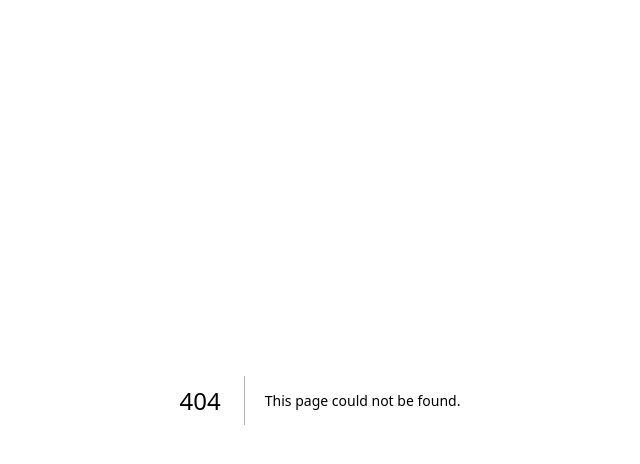
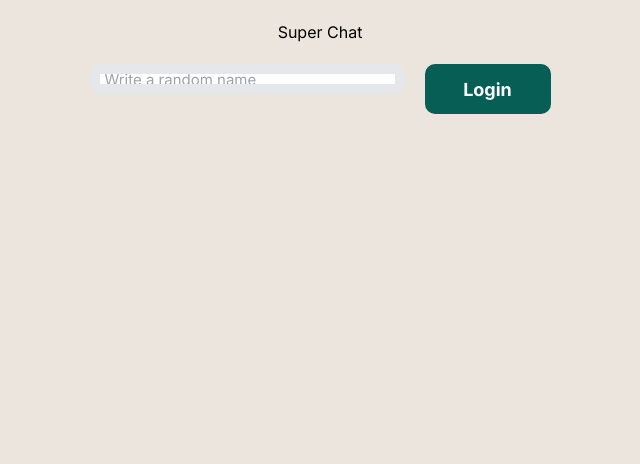
Before and after one commit to JitHoon/laugh-lab, a Next.js app in the folder client/: page /chat in a window 1280 px wide. Before the commit this address had no page. Shown: the top 464 px of the page, without its empty margins (320-960 px from the left). Built offline with nearby package versions, Linux system fonts and the light colour scheme; no server answers.

Commit message:
feat: client 채팅 기능 구현 (db 연동 전)

```diff
--- /dev/null
+++ b/client/app/(chat)/_components/ChatBox.tsx
@@ -0,0 +1,55 @@
+import React from "react";
+
+interface Props {
+  user: string;
+  message: string;
+}
+
+export const ChatBoxReciever = ({ user, message }: Props) => {
+  return (
+    <div
+      style={{
+        display: "flex",
+        justifyContent: "flex-start",
+        flexDirection: "row",
+      }}
+    >
+      <p
+        style={{
+          padding: 10,
+          backgroundColor: "#dcf8c6",
+          borderRadius: 10,
+          maxWidth: "60%",
+        }}
+      >
+        <strong style={{ fontSize: 13 }}>{user}</strong> <br></br>
+        {message}
+      </p>
+    </div>
+  );
+};
+
+export const ChatBoxSender = ({ user, message }: Props) => {
+  return (
+    <div
+      style={{
+        display: "flex",
+        paddingRight: 10,
+        justifyContent: "flex-end",
+        flexDirection: "row",
+      }}
+    >
+      <p
+        style={{
+          padding: 10,
+          backgroundColor: "#fff",
+          borderRadius: 10,
+          maxWidth: "60%",
+        }}
+      >
+        <strong style={{ fontSize: 13 }}>{user}</strong> <br></br>
+        {message}
+      </p>
+    </div>
+  );
+};
--- /dev/null
+++ b/client/app/(chat)/_components/ChatContainer.tsx
@@ -0,0 +1,71 @@
+"use client";
+
+import React, { useEffect, useState } from "react";
+import socketIOClient from "socket.io-client";
+
+import InputText from "./InputText";
+import UserLogin from "./UserLogin";
+import ChatList from "./ChatList";
+
+const ChatContainer = () => {
+  // ERROR: Module not found: Can't resolve 'bufferutil' in '/Users/jithoon/Documents/laugh-lab/client/node_modules/ws/lib'
+  let socketio = socketIOClient("http://localhost:5001");
+
+  const [chats, setChats] = useState<any>([]);
+  const [user, setUser] = useState<any>("");
+  const [avatar, setAvatar] = useState<any>("");
+
+  useEffect(() => {
+    setUser(sessionStorage.getItem("user"));
+    setAvatar(sessionStorage.getItem("avatar"));
+  }, [user, avatar]);
+
+  useEffect(() => {
+    socketio.on("chat", (senderChats) => {
+      setChats(senderChats);
+    });
+
+    return () => {
+      socketio.off("chat");
+    };
+  }, []);
+
+  function sendChatToSocket(chat: any) {
+    socketio.emit("chat", chat);
+  }
+
+  function addMessage(chat: any) {
+    const newChat = { ...chat, user: sessionStorage.getItem("user"), avatar };
+    //addToFirrebase(chat);
+    setChats([...chats, newChat]);
+    sendChatToSocket([...chats, newChat]);
+  }
+
+  function logout() {
+    sessionStorage.removeItem("user");
+    sessionStorage.removeItem("avatar");
+    setUser("");
+  }
+
+  return (
+    <>
+      {user ? (
+        <>
+          <h4>Username: {user}</h4>
+          <p
+            onClick={() => logout()}
+            style={{ color: "blue", cursor: "pointer" }}
+          >
+            Log Out
+          </p>
+          <ChatList chats={chats} user={user} />
+          <InputText addMessage={addMessage} />
+        </>
+      ) : (
+        <UserLogin user={user} setUser={setUser} />
+      )}
+    </>
+  );
+};
+
+export default ChatContainer;
--- /dev/null
+++ b/client/app/(chat)/_components/ChatList.tsx
@@ -0,0 +1,33 @@
+import React from "react";
+import { ChatBoxReciever, ChatBoxSender } from "./ChatBox";
+
+interface Props {
+  chats: any;
+  user: any;
+}
+
+const ChatList = ({ chats, user }: Props) => {
+  return (
+    <div>
+      {chats.map((chat: any, index: number) => {
+        if (chat.user === user)
+          return (
+            <ChatBoxSender
+              key={index}
+              message={chat.message}
+              user={chat.user}
+            />
+          );
+        return (
+          <ChatBoxReciever
+            key={index}
+            message={chat.message}
+            user={chat.user}
+          />
+        );
+      })}
+    </div>
+  );
+};
+
+export default ChatList;
--- /dev/null
+++ b/client/app/(chat)/_components/InputText.tsx
@@ -0,0 +1,61 @@
+"use client";
+
+import React, { useState } from "react";
+
+const styles = {
+  button: {
+    width: "10%",
+    height: 50,
+    fontWeight: "bold",
+    borderRadius: 10,
+    fontSize: 18,
+    backgroundColor: "#34b7f1",
+    borderWidth: 0,
+    color: "#fff",
+  },
+  textarea: {
+    width: "60%",
+    height: 50,
+    borderRadius: 10,
+    borderWidth: 0,
+    padding: 10,
+    fontSize: 18,
+  },
+  textContainer: {
+    display: "flex",
+    justifyContent: "space-evenly",
+    alignItems: "center",
+  },
+};
+
+interface Props {
+  addMessage: (chat: any) => void;
+}
+
+const InputText = ({ addMessage }: Props) => {
+  const [message, setMessage] = useState("");
+
+  function addAMessage() {
+    addMessage({
+      message,
+    });
+    setMessage("");
+  }
+
+  return (
+    <div style={styles.textContainer}>
+      <textarea
+        style={styles.textarea}
+        rows={6}
+        placeholder="Write something..."
+        value={message}
+        onChange={(e) => setMessage(e.target.value)}
+      ></textarea>
+      <button onClick={addAMessage} style={styles.button}>
+        ENTER
+      </button>
+    </div>
+  );
+};
+
+export default InputText;
--- /dev/null
+++ b/client/app/(chat)/_components/UserLogin.tsx
@@ -0,0 +1,60 @@
+import React, { useState } from "react";
+import _ from "lodash";
+
+const button = {
+  width: "10%",
+  height: 50,
+  fontWeight: "bold",
+  borderRadius: 10,
+  fontSize: 18,
+  backgroundColor: "#075e54",
+  borderWidth: 0,
+  color: "#fff",
+  margin: 10,
+};
+
+interface Props {
+  user: any;
+  setUser: React.Dispatch<any>;
+}
+
+const UserLogin = ({ user, setUser }: Props) => {
+  const [input, setInput] = useState<any>("");
+
+  const handleSetUser = () => {
+    setUser(input);
+    sessionStorage.setItem("user", input);
+    sessionStorage.setItem(
+      "avatar",
+      `https://picsum.photos/id/${_.random(1, 1000)}/200/300`
+    );
+  };
+
+  return (
+    <div>
+      <h1 style={{ margin: 10, textAlign: "center" }}>Super Chat </h1>
+
+      <div style={{ display: "flex", justifyContent: "center" }}>
+        <input
+          style={{
+            margin: 10,
+            height: 30,
+            width: "25%",
+            borderRadius: 10,
+            borderWidth: 10,
+            fontSize: 15,
+            paddingInline: 5,
+          }}
+          value={input}
+          onChange={(e) => setInput(e.target.value)}
+          placeholder="Write a random name"
+        ></input>
+        <button onClick={handleSetUser} style={button}>
+          Login
+        </button>
+      </div>
+    </div>
+  );
+};
+
+export default UserLogin;
--- /dev/null
+++ b/client/app/(chat)/chat/page.tsx
@@ -0,0 +1,19 @@
+import React from "react";
+import ChatContainer from "../_components/ChatContainer";
+
+function ChatPage() {
+  return (
+    <div
+      style={{
+        backgroundColor: "#ece5dd",
+        height: "100vh",
+        padding: 10,
+        color: "black",
+      }}
+    >
+      <ChatContainer />
+    </div>
+  );
+}
+
+export default ChatPage;
--- a/client/package.json
+++ b/client/package.json
@@ -16,6 +16,7 @@
     "socket.io-client": "^4.7.4"
   },
   "devDependencies": {
+    "@types/lodash": "^4.14.202",
     "@types/node": "^20",
     "@types/react": "^18",
     "@types/react-dom": "^18",
```
Also changed, not shown: 1 other file (tests, documents, lock files or other folders).
